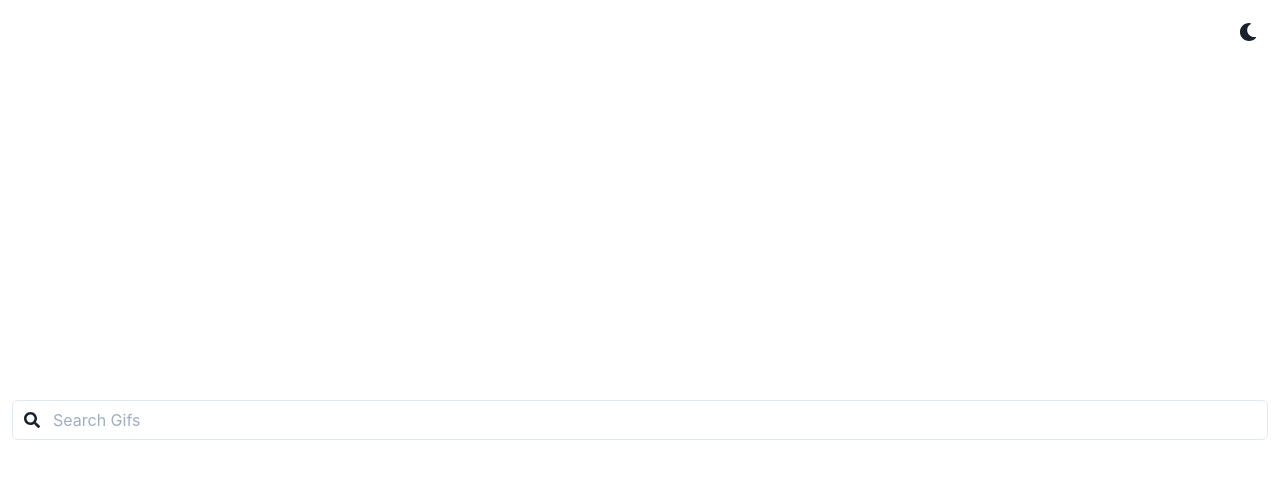
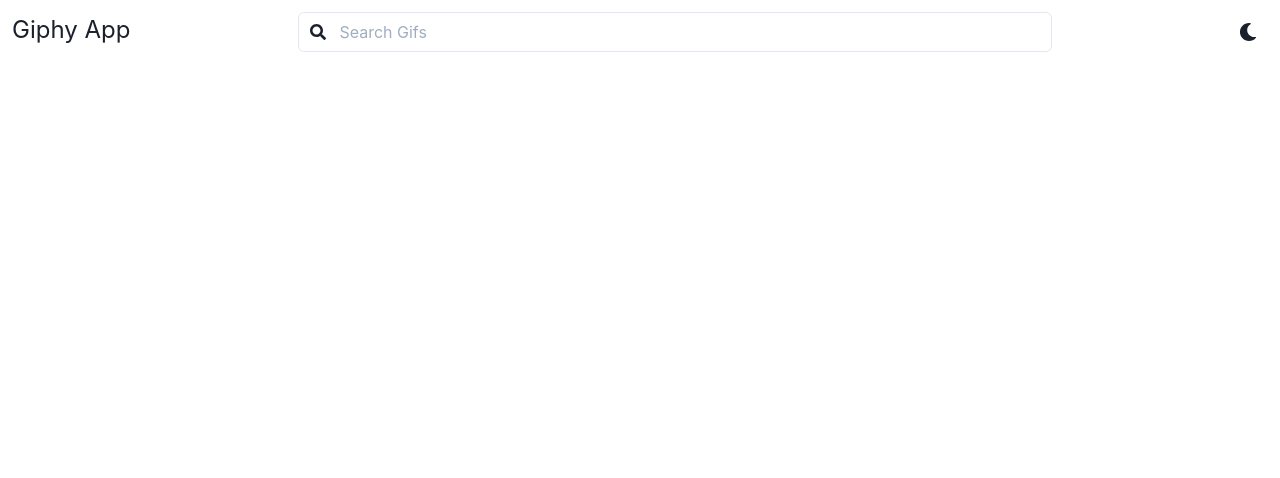
Before and after one commit to kyleteeter/giphy-search-app, a React (Create React App) app: page / in a window 1280 px wide. Shown: the top 478 px of the page. Built offline with nearby package versions, Linux system fonts and the light colour scheme.

Commit message:
Setting up search logic

```diff
--- a/src/components/App/App.js
+++ b/src/components/App/App.js
@@ -3,15 +3,9 @@ import {
   extendTheme,
   ChakraProvider,
   Box,
-  Grid,
-  Input,
-  InputGroup,
-  InputLeftElement,
-  Stack,
 } from '@chakra-ui/react';
-import { ColorModeSwitcher } from '../ColorModeSwitcher';
-import { FaSearch } from 'react-icons/fa';
-
+import { useState } from "react";
+import { Header } from '../Header';
 
 const layout = {
   width: {
@@ -21,23 +15,21 @@ const layout = {
 
 const theme = extendTheme({ layout })
 
+
 export function App() {
+  const [gifs, setGifs] = useState([]);
+
+  const getGifs = (searchValue) => {
+    console.log('search', searchValue)
+    fetch(`https://api.giphy.com/v1/gifs/search?api_key=JVYjg9uDDbG7MnCkRHJkAFb2psQw5kDW&q=${searchValue}&limit=20`)
+    .then(response => response.json())
+    .then((response) => setGifs(response))
+    .then(console.log('gifs', gifs))
+  }
+
   return (
     <ChakraProvider theme={theme}>
-      <Box textAlign="center" fontSize="xl">
-        <Grid minH="100vh" p={3}>
-          <ColorModeSwitcher justifySelf="flex-end" />
-          <Stack spacing={4}>
-            <InputGroup>
-              <InputLeftElement
-                pointerEvents='none'
-                children={<FaSearch color='gray.300' />}
-              />
-              <Input type='tel' placeholder='Search Gifs' />
-            </InputGroup>
-          </Stack>
-        </Grid>
-      </Box>
+        <Header getGifs={getGifs} gifs={gifs} />
     </ChakraProvider>
   );
 }
--- /dev/null
+++ b/src/components/Header/Header.js
@@ -0,0 +1,61 @@
+import React from "react";
+import {
+  Text,
+  Input,
+  InputGroup,
+  InputLeftElement,
+  Flex,
+} from "@chakra-ui/react";
+import { ColorModeSwitcher } from "../ColorModeSwitcher";
+import { FaSearch } from "react-icons/fa";
+import { useState, useEffect } from "react";
+
+
+export function Header({ getGifs, gifs }) {
+  const [inputValue, setInputValue] = useState("");
+
+  const handleChange = (event) => {
+    setInputValue(event.target.value);
+    alert(inputValue)
+  };
+
+  const handleSubmit = (event) => {
+    event.preventDefault();
+    getGifs(inputValue);
+  };
+
+  useEffect(() => {
+    const listener = (event) => {
+      if (event.code === "Enter" || event.code === "NumpadEnter") {
+        event.preventDefault();
+        console.log("search", inputValue);
+        handleSubmit();
+      }
+    };
+    document.addEventListener("keydown", listener);
+    return () => {
+      document.removeEventListener("keydown", listener);
+    };
+  }, []);
+
+  return (
+    <Flex justifyContent={"space-between"} minH='100vh' p={3}>
+      <Text fontFamily={"heading"} fontSize='2xl'>
+        Giphy App
+      </Text>
+      <InputGroup maxW='60%'>
+        <InputLeftElement
+          pointerEvents='none'
+          children={<FaSearch color='gray.300' />}
+        />
+        <Input
+          type='text'
+          placeholder='Search Gifs'
+          value={inputValue}
+          onChange={handleChange}
+        />
+      </InputGroup>
+      <ColorModeSwitcher maxW='35%' />
+    </Flex>
+  );
+}
--- /dev/null
+++ b/src/components/Header/index.js
@@ -0,0 +1 @@
+export { Header } from './Header';
```
Also changed, not shown: 1 other file (tests, documents, lock files or other folders).
